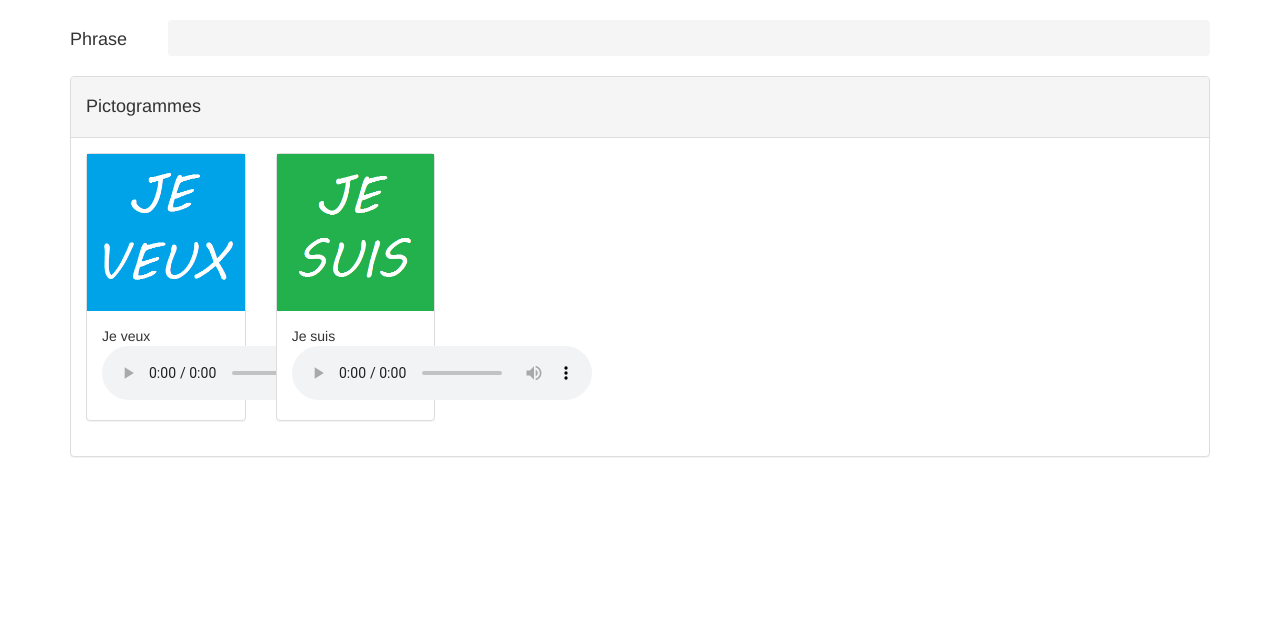
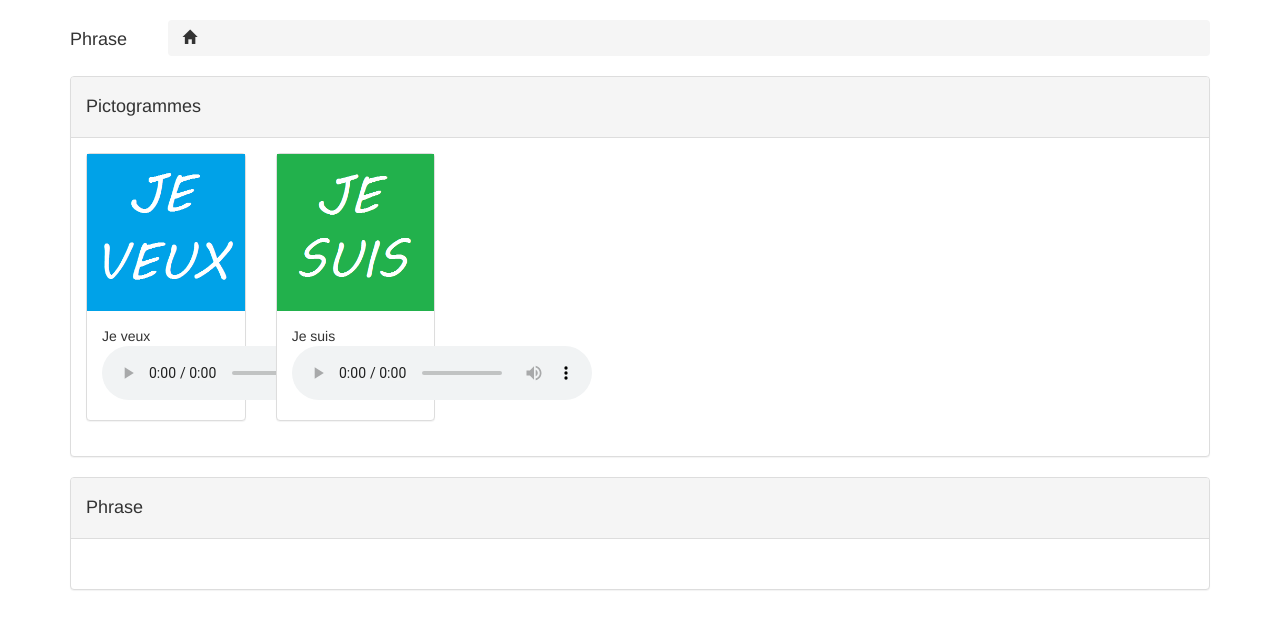
Before and after one commit to baptcomet/pictophrase, a PHP site: page / in a window 1280 px wide. Shown: the top 629 px of the page. Run offline with PHP 8.4, Linux system fonts and the light colour scheme; some web fonts are replaced.

Commit message:
Avancement général

```diff
--- a/views/content.php
+++ b/views/content.php
@@ -28,5 +28,17 @@
         </div>
     </div>
 </div>
+<div class="row">
+    <div class="col-md-12">
+        <div class="panel panel-default">
+            <div class="panel-heading">
+                <h4>Phrase</h4>
+            </div>
+            <div class="panel-body" id="panel-phrase-body">
+                <br/>
+            </div>
+        </div>
+    </div>
+</div>
 
 <?php include 'partial/script.php' ?>
--- a/views/partial/script.php
+++ b/views/partial/script.php
@@ -10,20 +10,30 @@
             var pictoId = $(this).attr('id');
             var picto = pictogrammes[pictoId];
             var nouveauxPictos = arbre[pictoId];
-            console.log(nouveauxPictos);
-
-            // TODO gestion du cas ou ya plus de nouveaux pictos
 
             var liste = $('#liste');
             liste.fadeOut('slow', function() {
                 var listeHtml = '';
+                if (nouveauxPictos) {
                     for (var nouveauPictoId in nouveauxPictos) {
                         var nouveauPicto = pictogrammes[nouveauPictoId];
                         listeHtml += '<div class="col-md-2">';
                         listeHtml += '<div class="panel panel-default panel-clickable" id="' + nouveauPictoId + '">';
                         listeHtml += '<img src="assets/pictogrammes/' + nouveauPicto['image'] + '" class="img-responsive">';
-                    listeHtml += '<div class="panel-body">' + nouveauPicto['texte'] + '</div>';
+                        listeHtml += '<div class="panel-body">';
+                        listeHtml += nouveauPicto['texte'];
+                        listeHtml += '<br/>';
+                        listeHtml += '<audio controls>';
+                        listeHtml += '<source src="assets/sons/' + nouveauPicto['son'] + '" type="audio/mpeg">';
+                        listeHtml += 'Your browser does not support the audio element.';
+                        listeHtml += '</audio>';
                         listeHtml += '</div>';
+                        listeHtml += '</div>';
+                        listeHtml += '</div>';
+                    }
+                } else {
+                    listeHtml = '<div class="col-md-12">';
+                    listeHtml += '<div class="alert alert-warning">Il n\'y a plus de pictogramme</div>';
                     listeHtml += '</div>';
                 }
                 liste.html(listeHtml);
@@ -33,6 +43,21 @@
 
             var breadcrumbHtml = '<li>' + picto['texte'] + '</li>';
             $('#phrase').append(breadcrumbHtml);
+
+            var phrasePanelPart = '<div class="col-md-2">';
+            phrasePanelPart += '<div class="panel panel-default">';
+            phrasePanelPart += '<img src="assets/pictogrammes/' + picto['image'] + '" class="img-responsive">';
+            phrasePanelPart += '<div class="panel-body">';
+            phrasePanelPart += picto['texte'];
+            phrasePanelPart += '<br/>';
+            phrasePanelPart += '<audio controls>';
+            phrasePanelPart += '<source src="assets/sons/' + picto['son'] + '" type="audio/mpeg">';
+            phrasePanelPart += 'Your browser does not support the audio element.';
+            phrasePanelPart += '</audio>';
+            phrasePanelPart += '</div>';
+            phrasePanelPart += '</div>';
+            phrasePanelPart += '</div>';
+            $('#panel-phrase-body').append(phrasePanelPart);
         });
     }
 
```
Also changed, not shown: src/fonts/glyphicons-halflings-regular.ttf (added), src/fonts/glyphicons-halflings-regular.woff (added), 1 other file. Lines whose indentation alone changed are shown as unchanged.
